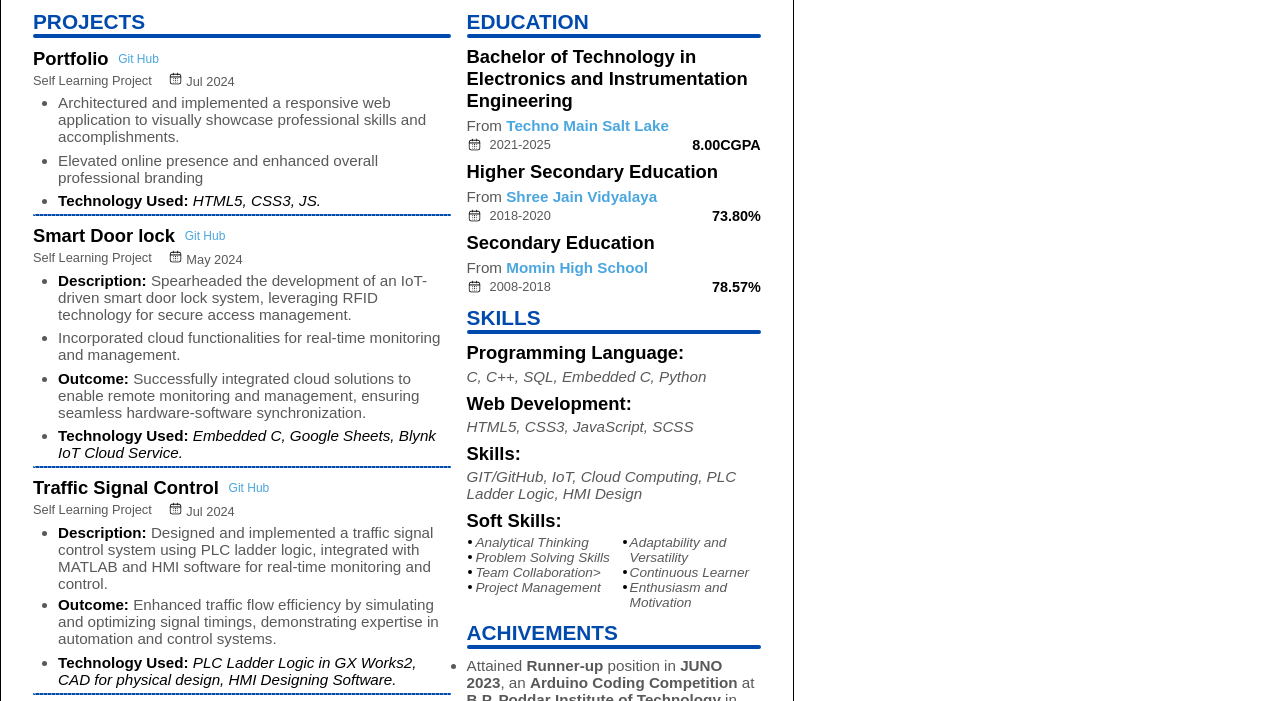
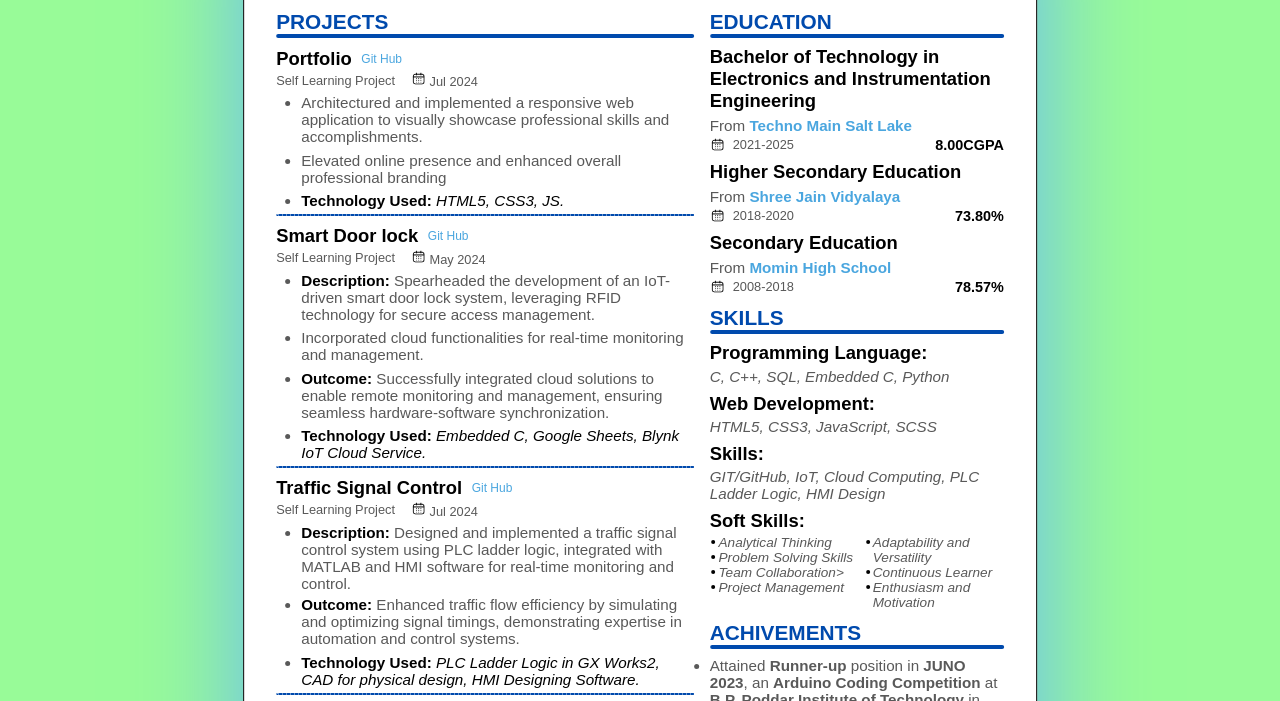
Before and after one commit to miranshub/basic-cv, a plain HTML site: page index.html in a window 1280 px wide. Shown: the part 108-809 px from the top of the page. Drawn offline with Linux system fonts and the light colour scheme.

Commit message:
outputs ignored, fomer glory restored

```diff
--- a/style/style.css
+++ b/style/style.css
@@ -17,11 +17,11 @@
     display: none;
 }
 
-/* html {
+html {
     height: 100%;
     width: 100%;
     background-color: palegreen;
-} */
+}
 
 body {
     height: 29.7cm;
@@ -35,12 +35,12 @@ body {
     color: var(--clr-prm);
     background-color: white;
     border: 1px solid black;
-    /* box-shadow: 1px 1px 100px rgb(102, 182, 248); */
+    box-shadow: 1px 1px 100px rgb(102, 182, 248);
 
-    /* position: absolute;
+    position: absolute;
     top: 0;
     left: 50%;
-    transform: translate(-50%, 0); */
+    transform: translate(-50%, 0);
 }
 
 a {
```
Also changed, not shown: 1 other file.
